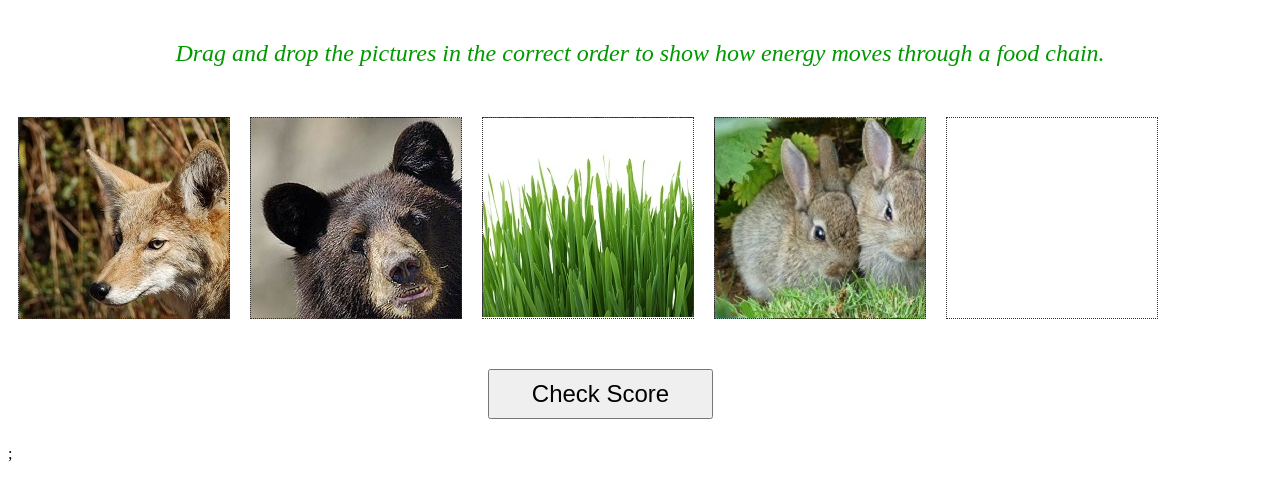
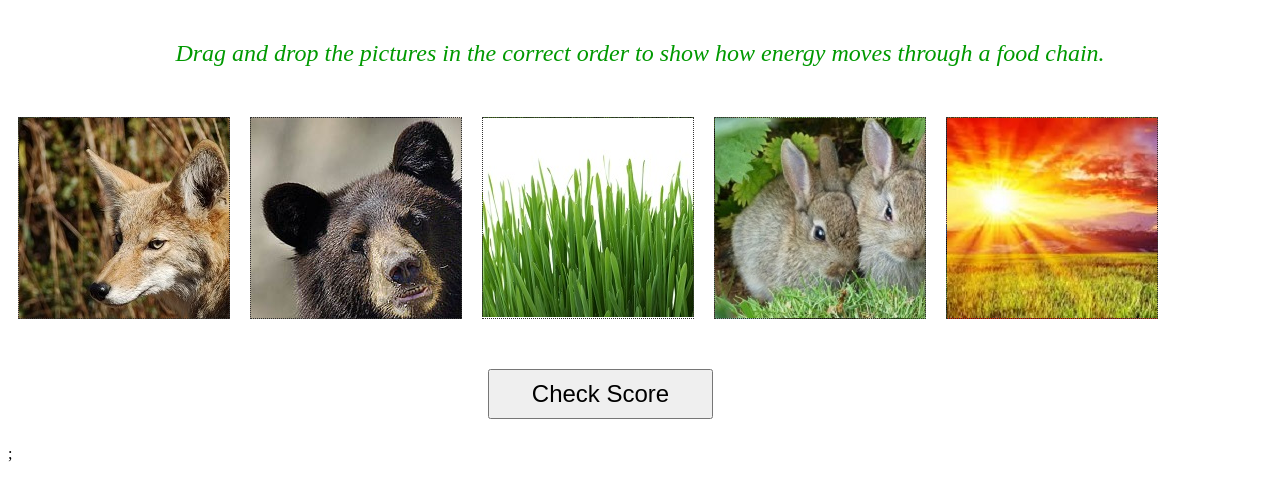
Before and after one commit to RickNTruckee/RickNTruckee.github.io, a plain HTML site: page index.html in a window 1280 px wide. Drawn offline with Linux system fonts and the light colour scheme; files whose address does not match are found by name.

Commit message:
new url for sun2 pic

```diff
--- a/index.html
+++ b/index.html
@@ -22,7 +22,7 @@
  		  	 	background-image: url(rabbits.jpg)
  		  	 }
  		  	 #boxE{
- 		  	 	background-image: url(sun2.jpg)
+ 		  	 	background-image: url(https://github.com/RickNTruckee/RickNTruckee.github.io/blob/master/Images/sun2.jpg)
  		  	 }
  		  	 #btn1{
  		  	 	width: 225px; height: 50px; margin:10px; margin-left: 480px; font-size: 24px
```
